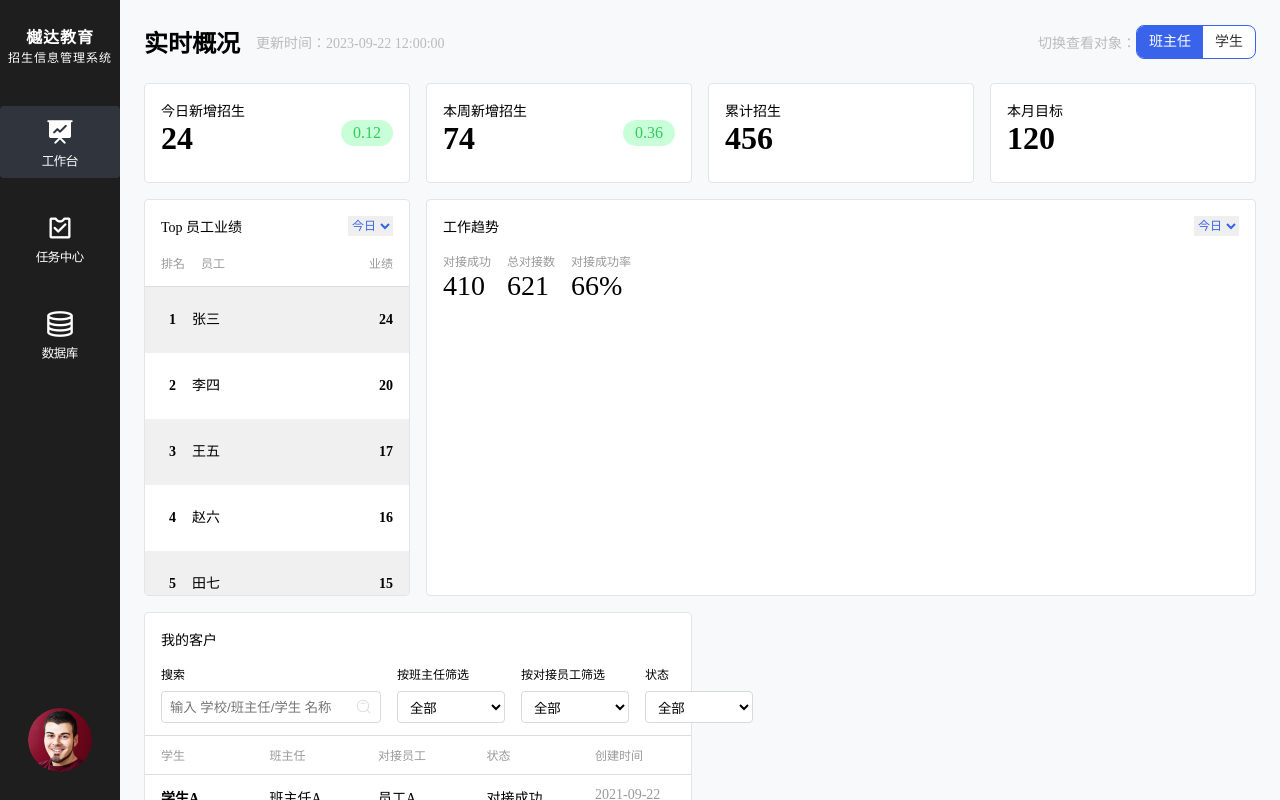
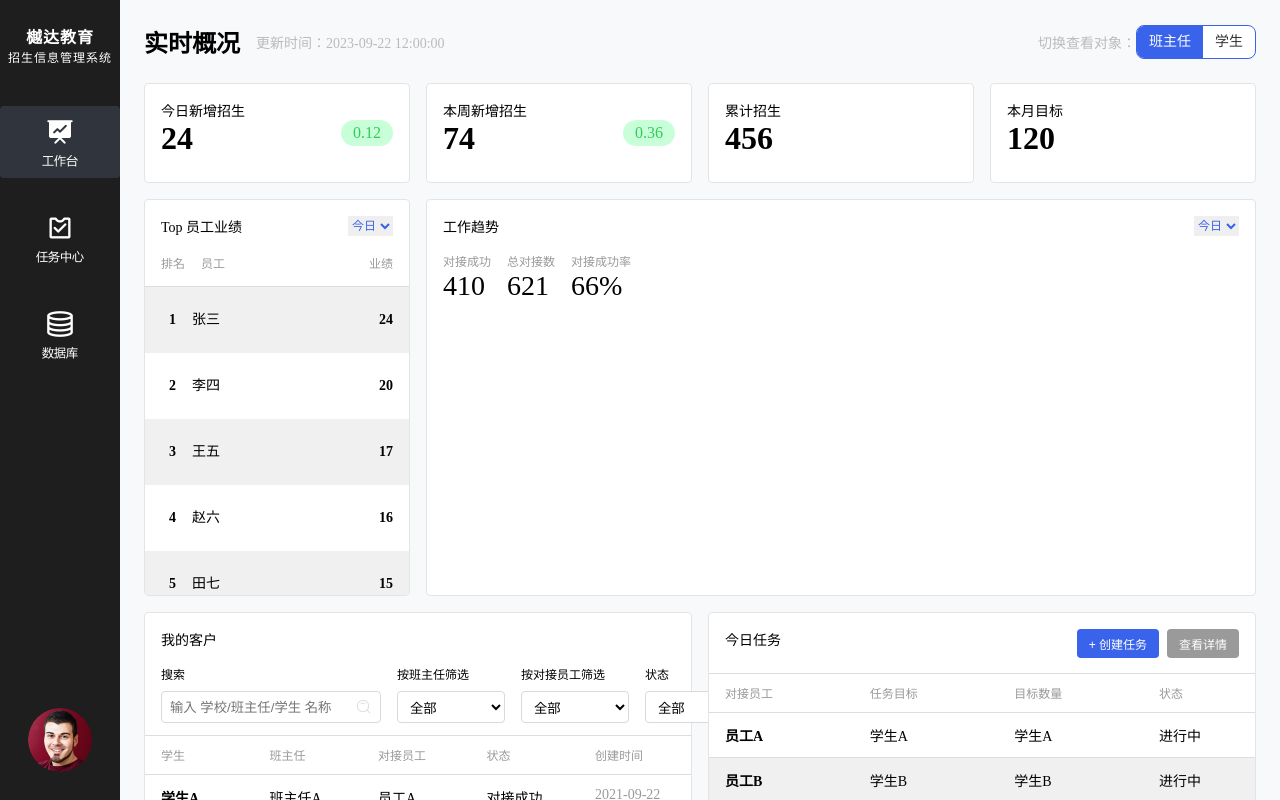
Before and after one commit to Puggo1145/CRM-System, a React (Vite) app: page /login in a window 1280 px wide. Both pictures are taken after typing "Sample", "Sample123" into the empty fields and a click on the button "登录". Built offline with nearby package versions, Linux system fonts and the light colour scheme.

Commit message:
update boardList component

```diff
--- /dev/null
+++ b/src/components/BoardList.css
@@ -0,0 +1,41 @@
+.boardList {
+  flex: 1;
+  display: flex;
+  flex-direction: column;
+  overflow: hidden;
+}
+.boardList .boardList-headerRow {
+  padding: 0 16px;
+  height: 40px;
+  line-height: 40px;
+  color: #9A9A9A;
+  border-bottom: 1px solid #DDD;
+  border-top: 1px solid #DDD;
+  font-size: 12px;
+  font-weight: 400;
+  display: flex;
+  justify-content: space-between;
+}
+.boardList .boardList-headerRow span {
+  width: 80px;
+}
+.boardList .boardList-content {
+  flex: 1;
+  overflow-y: scroll;
+}
+.boardList .boardList-content-item {
+  padding: 12px 16px;
+  font-size: 14px;
+  border-bottom: 1px solid #DDD;
+  display: flex;
+  justify-content: space-between;
+}
+.boardList .boardList-content-item span {
+  width: 80px;
+}
+.boardList .boardList-content-item span:first-child {
+  font-weight: 700;
+}
+.boardList .boardList-content-item:nth-child(even) {
+  background-color: #F0F0F0;
+}
--- /dev/null
+++ b/src/components/BoardList.less
@@ -0,0 +1,48 @@
+.boardList {
+    flex: 1;
+    display: flex;
+    flex-direction: column;
+    overflow: hidden;
+
+    .boardList-headerRow {
+        padding: 0 16px;
+        height: 40px;
+        line-height: 40px;
+        color: #9A9A9A;
+        border-bottom: 1px solid #DDD;
+        border-top: 1px solid #DDD;
+        font-size: 12px;
+        font-weight: 400;
+        display: flex;
+        justify-content: space-between;
+
+        span {
+            width: 80px;
+        }
+    }
+
+    .boardList-content {
+        flex: 1;
+        overflow-y: scroll;
+    }
+
+    .boardList-content-item {
+        padding: 12px 16px;
+        font-size: 14px;
+        border-bottom: 1px solid #DDD;
+        display: flex;
+        justify-content: space-between;
+
+        & span {
+            width: 80px;
+        }
+
+        & span:first-child {
+            font-weight: 700;
+        }
+
+        &:nth-child(even) {
+            background-color: #F0F0F0;
+        }
+    }
+}
--- /dev/null
+++ b/src/components/BoardList.tsx
@@ -0,0 +1,49 @@
+import { useState, useEffect } from 'react'
+
+import './BoardList.css'
+
+export default function BoardList(props: any) {
+
+    const [keys, setKeys] = useState<string[]>([]);
+    const [data, setData] = useState([]);
+
+    useEffect(() => {
+        setKeys(props.keys);
+        setData(props.data);
+
+    }, [props])
+
+    return (
+        <>
+            <ul className='boardList'>
+                <li className='boardList-headerRow'>
+                    {
+                        keys.map((item, index) => {
+                            return (
+                                <span key={index}>{item}</span>
+                            )
+                        })
+                    }
+                </li>
+                <div className='boardList-content'>
+                    {
+                        data.map((item, index) => {
+                            return (
+                                <li key={index} className='boardList-content-item'>
+                                    {
+
+                                        Object.values(item).map(i => {
+                                            return (
+                                                <span>{i as string}</span>
+                                            )
+                                        })
+                                    }
+                                </li>
+                            )
+                        })
+                    }
+                </div>
+            </ul>
+        </>
+    )
+}
--- a/src/pages/Dashboard/Dashboard.css
+++ b/src/pages/Dashboard/Dashboard.css
@@ -14,3 +14,12 @@
   padding-bottom: 0;
   padding: 16px;
 }
+.board-component header {
+  display: flex;
+  justify-content: space-between;
+  margin-bottom: 16px;
+}
+.board-component header h3 {
+  font-size: 14px;
+  font-weight: 400;
+}
--- a/src/pages/Dashboard/Dashboard.less
+++ b/src/pages/Dashboard/Dashboard.less
@@ -15,4 +15,15 @@
     border-radius: 4px;
     padding-bottom: 0;
     padding: 16px;
+
+    header {
+        display: flex;
+        justify-content: space-between;
+        margin-bottom: 16px;
+
+        h3 {
+            font-size: 14px;
+            font-weight: 400;
+        }
+    }
 }
--- a/src/pages/Dashboard/WorkBench/MyCustomer/MyCustomer.css
+++ b/src/pages/Dashboard/WorkBench/MyCustomer/MyCustomer.css
@@ -3,15 +3,8 @@
   height: 429px;
   padding: 16px 0;
 }
-.myCustomer-wrapper header {
-  padding: 0 16px;
-  display: flex;
-  justify-content: space-between;
-  margin-bottom: 16px;
-}
 .myCustomer-wrapper header h3 {
-  font-size: 14px;
-  font-weight: 400;
+  padding-left: 16px;
 }
 .myCustomer-wrapper .myCustomer-filter {
   padding: 0 16px;
--- a/src/pages/Dashboard/WorkBench/MyCustomer/MyCustomer.tsx
+++ b/src/pages/Dashboard/WorkBench/MyCustomer/MyCustomer.tsx
@@ -66,7 +66,7 @@ export default function MyCustomer() {
                     <span>状态</span>
                     <span>创建时间</span>
                 </li>
-                <li className='myCustomer-lists-content'>
+                <div className='myCustomer-lists-content'>
                     {
                         customerData.map(item => {
                             return (
@@ -80,7 +80,7 @@ export default function MyCustomer() {
                             )
                         })
                     }
-                </li>
+                </div>
             </ul>
         </div>
     )
--- /dev/null
+++ b/src/pages/Dashboard/WorkBench/TaskToday/TaskToday.css
@@ -0,0 +1,28 @@
+.taskToday-wrapper {
+  display: flex;
+  flex-direction: column;
+  height: 429px;
+  grid-column: 3 / 5;
+  padding: 16px 0;
+  padding-bottom: 0;
+}
+.taskToday-wrapper header {
+  padding: 0 16px;
+  height: 28px;
+}
+.taskToday-wrapper .taskToday-btns button {
+  cursor: pointer;
+  padding: 6px 12px;
+  border-radius: 4px;
+  font-size: 12px;
+  color: #fff;
+  background-color: #9a9a9a;
+  transition: all 0.3s;
+}
+.taskToday-wrapper .taskToday-btns button:hover {
+  filter: brightness(1.2);
+}
+.taskToday-wrapper .taskToday-btns .taskToday-createTask {
+  background-color: #3963eb;
+  margin-right: 8px;
+}
--- /dev/null
+++ b/src/pages/Dashboard/WorkBench/TaskToday/TaskToday.less
@@ -0,0 +1,34 @@
+.taskToday-wrapper {
+    display: flex;
+    flex-direction: column;
+    height: 429px;
+    grid-column: 3 / 5;
+    padding: 16px 0;
+    padding-bottom: 0;
+
+    header {
+        padding: 0 16px;
+        height: 28px;
+    }
+
+    .taskToday-btns {
+        button {
+            cursor: pointer;
+            padding: 6px 12px;
+            border-radius: 4px;
+            font-size: 12px;
+            color: #fff;
+            background-color: #9a9a9a;
+            transition: all 0.3s;
+
+            &:hover {
+                filter: brightness(1.2);
+            }
+        }
+
+        .taskToday-createTask {
+            background-color: #3963eb;
+            margin-right: 8px;
+        }
+    }
+}
--- /dev/null
+++ b/src/pages/Dashboard/WorkBench/TaskToday/TaskToday.tsx
@@ -0,0 +1,40 @@
+import { useState } from 'react'
+
+import './TaskToday.css'
+
+import BoardList from '../../../../components/BoardList'
+
+interface taskTodayDataType {
+    employer: string;
+    taskObject: string;
+    TaskObjec_number: string;
+    status: string;
+}
+
+export default function TaskToday() {
+
+    const [dataKeys, setDataKeys] = useState<string[]>(['对接员工', '任务目标', '目标数量', '状态']);
+    const [taskToday, setTaskToday] = useState<taskTodayDataType[]>([
+        { employer: '员工A', taskObject: '学生A', TaskObjec_number: '学生A', status: '进行中' },
+        { employer: '员工B', taskObject: '学生B', TaskObjec_number: '学生B', status: '进行中' },
+        { employer: '员工C', taskObject: '学生C', TaskObjec_number: '学生C', status: '进行中' },
+        { employer: '员工D', taskObject: '学生D', TaskObjec_number: '学生D', status: '进行中' },
+        { employer: '员工E', taskObject: '学生E', TaskObjec_number: '学生E', status: '进行中' },
+        { employer: '员工F', taskObject: '学生F', TaskObjec_number: '学生F', status: '进行中' },
+        { employer: '员工G', taskObject: '学生G', TaskObjec_number: '学生G', status: '进行中' },
+        { employer: '员工H', taskObject: '学生H', TaskObjec_number: '学生H', status: '进行中' },
+    ]);
+
+    return (
+        <div className='taskToday-wrapper board-component'>
+            <header>
+                <h3>今日任务</h3>
+                <span className='taskToday-btns'>
+                    <button className='taskToday-createTask'>+ 创建任务</button>
+                    <button className='taskToday-moreInfo'>查看详情</button>
+                </span>
+            </header>
+            <BoardList keys={ dataKeys } data={ taskToday } />
+        </div>
+    )
+}
--- a/src/pages/Dashboard/WorkBench/Workbench.tsx
+++ b/src/pages/Dashboard/WorkBench/Workbench.tsx
@@ -3,6 +3,7 @@ import { useState } from 'react'
 import TopEmployer from './TopEmployer/TopEmployer';
 import WorkTrend from './WorkTrend/WorkTrend';
 import MyCustomer from './MyCustomer/MyCustomer';
+import TaskToday from './TaskToday/TaskToday';
 
 import './Workbench.css'
 
@@ -70,6 +71,7 @@ export default function Workbench() {
         <TopEmployer />
         <WorkTrend />
         <MyCustomer />
+        <TaskToday />
       </div>
     </div>
   )
```
Also changed, not shown: src/pages/Dashboard/WorkBench/MyCustomer/MyCustomer.less (+2 -10 lines).
